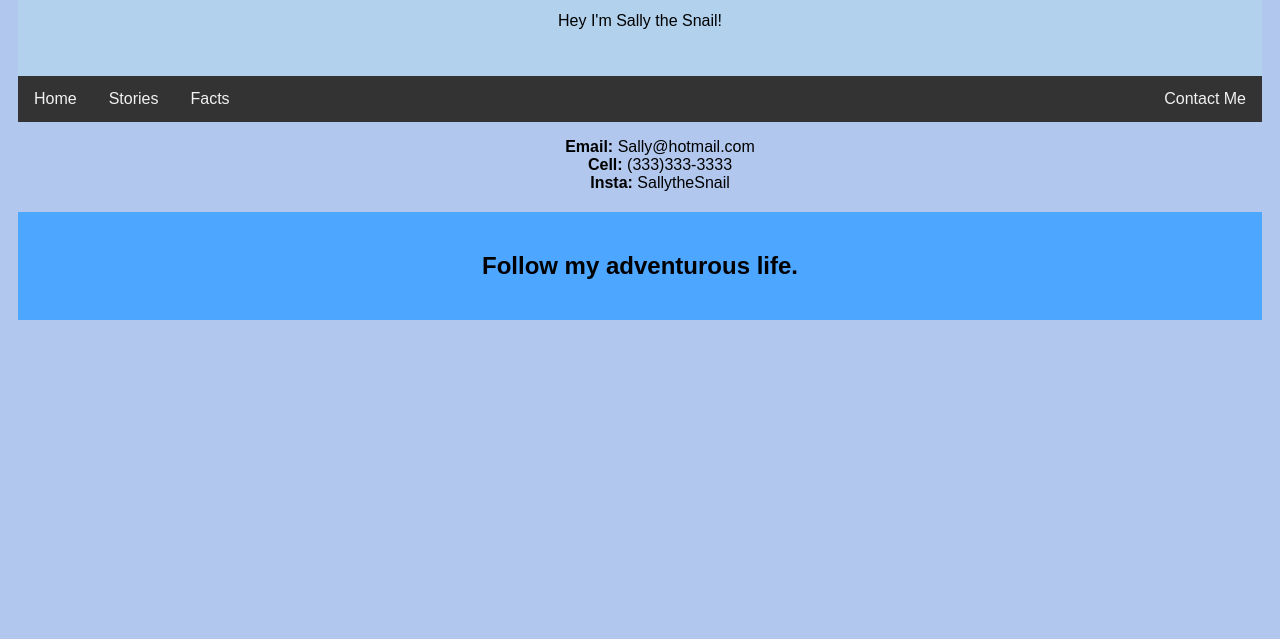
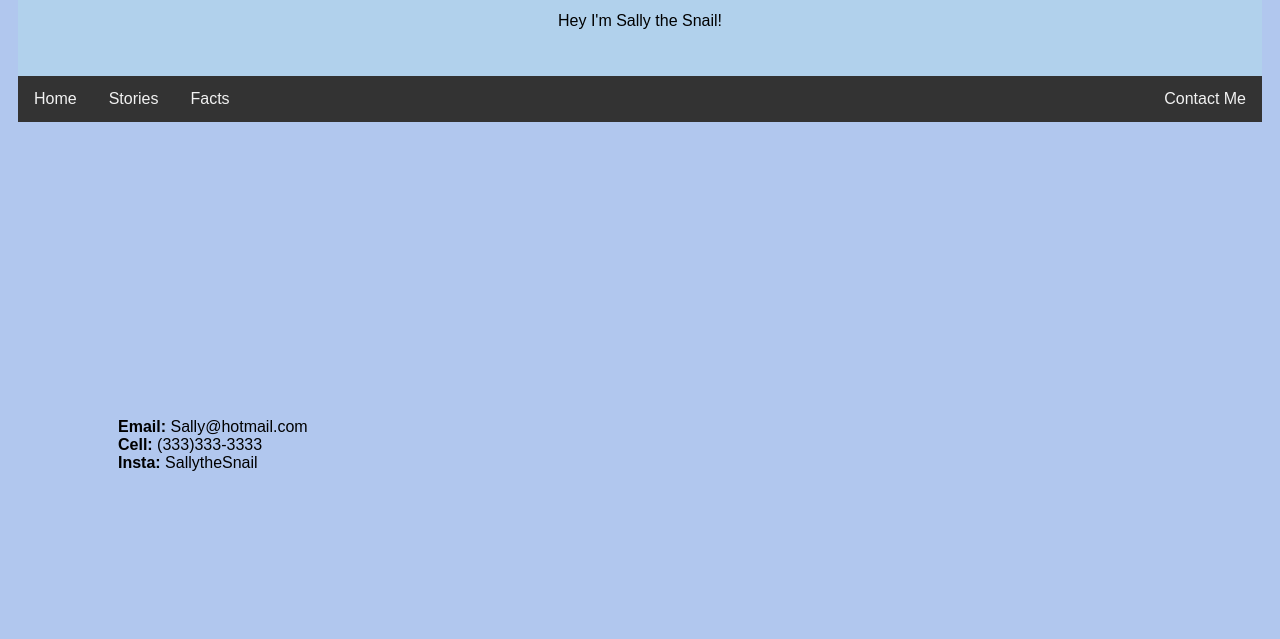
Before and after one commit to xingunicorn/snail, a plain HTML site: page contact.html in a window 1280 px wide. Shown: the part 161-800 px from the top of the page. Drawn offline with Linux system fonts and the light colour scheme.

Commit message:
Update contact.html

```diff
--- a/contact.html
+++ b/contact.html
@@ -65,6 +65,12 @@ body {
     background: #4da6ff;
     margin-top: 20px;
 }
+.pad {
+	padding: 40px;
+	text-align: left;
+	margin-top: 200px;
+	margin-bottom: 200px;
+	}
 /* Responsive layout - when the screen is less than 400px wide, make the navigation links stack on top of each other instead of next to each other */
 @media screen and (max-width: 400px) {
     .topnav a {
@@ -87,18 +93,16 @@ body {
 	  <a href="facts.html">Facts</a>
 	  <a href="contact.html" style="float:right">Contact Me</a>
 	</div>
-  <div>
-<center>
+<div class="center">
+  <div class="pad">
     <ul style="list-style-type:none">
 	    <li><b>Email:</b> Sally@hotmail.com</li>
 	    <li><b>Cell:</b> (333)333-3333</li>
 	    <li><b>Insta:</b> SallytheSnail</li>
     </ul>
-	  </center>
+	</div>
 		</div>
-<div height:400px>
 
-		</div>
 	<div class="footer">
 	  <h2>Follow my adventurous life.</h2>
 	</div>
```
